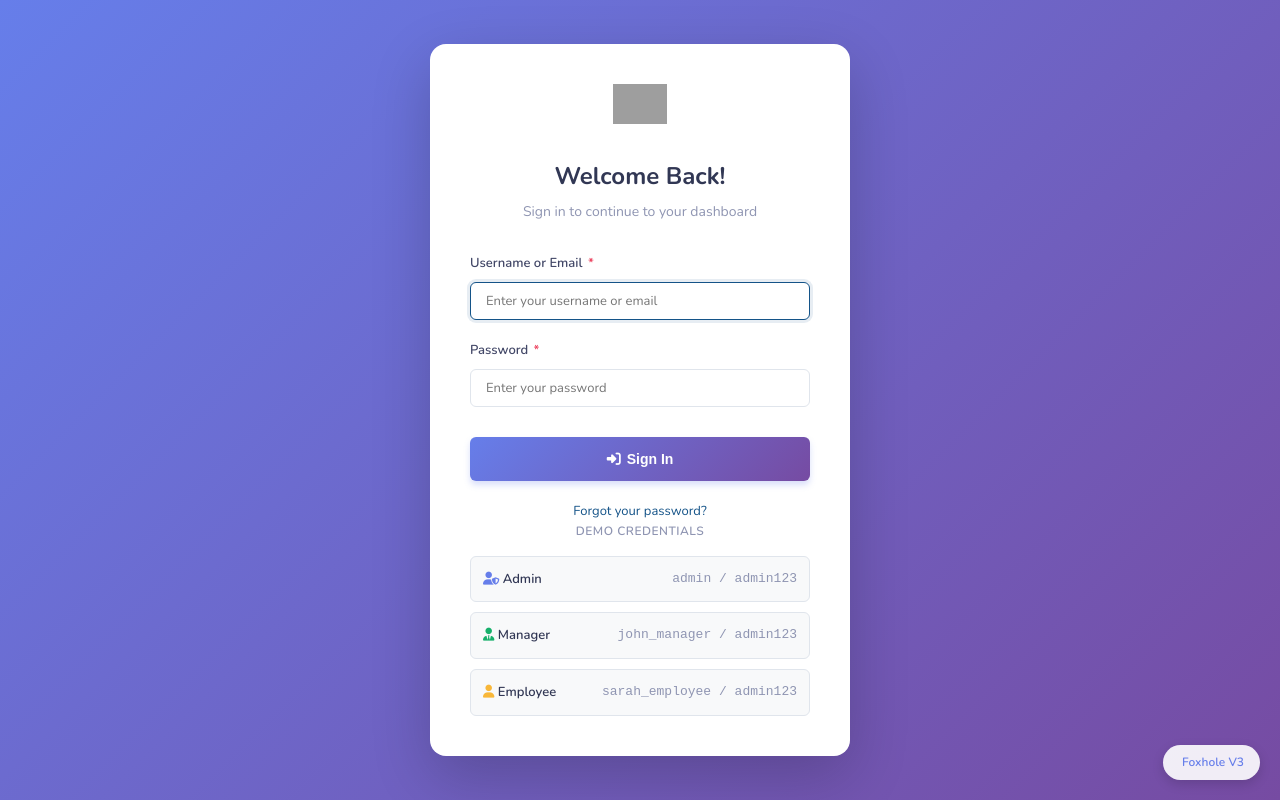
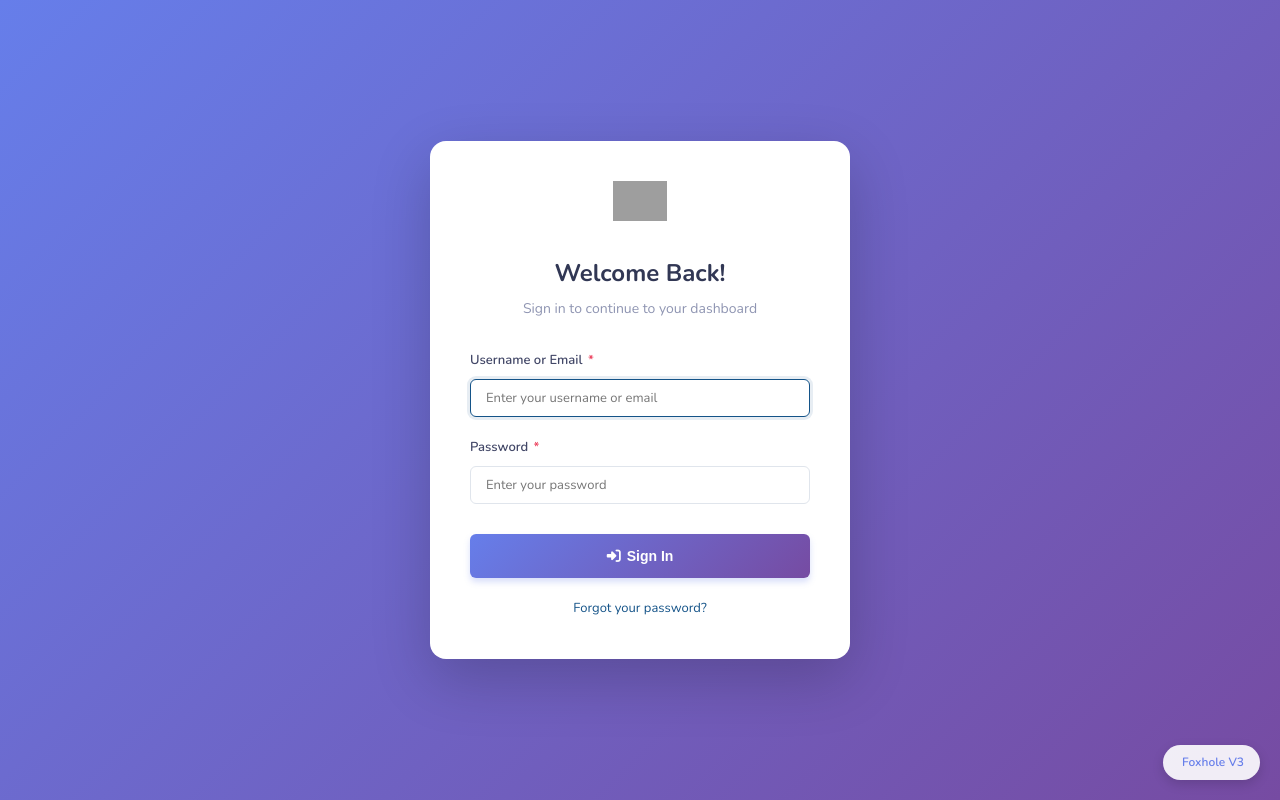
Before and after one commit to sood1992/Foxhole-new, a PHP site: page /login.php in a window 1280 px wide. Run offline with PHP 8.4, Linux system fonts and the light colour scheme; grey boxes are pictures that could not be loaded.

Commit message:
Remove demo credentials from login panel
Removed entire demo credentials section from login page for production deployment.

Removed:
- Demo Credentials heading
- Admin demo account (admin / admin123)
- Manager demo account (john_manager / admin123)
- Employee demo account (sarah_employee / admin123)

Security Impact:
- Prevents unauthorized access using known demo credentials
- Removes security vulnerability from public-facing login
- Production-ready authentication

Lines Removed: 38 lines (152-189)
Section: Demo Accounts with 3 credential displays

Production Safety: CRITICAL for live deployment

```diff
--- a/login.php
+++ b/login.php
@@ -148,45 +148,6 @@ if ($_SERVER['REQUEST_METHOD'] === 'POST') {
             <div class="auth-links">
                 <a href="forgot-password.php">Forgot your password?</a>
             </div>
-
-            <!-- Demo Accounts Section -->
-            <div class="social-login">
-                <p style="text-align: center; font-size: 12px; color: var(--text-secondary); margin-bottom: 15px; text-transform: uppercase; font-weight: 600; letter-spacing: 0.5px;">
-                    Demo Credentials
-                </p>
-                <div style="display: flex; flex-direction: column; gap: 10px;">
-                    <div style="padding: 12px; background: var(--light); border-radius: var(--radius-md); border: 1px solid var(--border-color);">
-                        <div style="display: flex; justify-content: space-between; align-items: center; font-size: 13px;">
-                            <span style="font-weight: 600; color: var(--heading-color);">
-                                <i class="fas fa-user-shield" style="color: #667eea;"></i> Admin
-                            </span>
-                            <span style="color: var(--text-secondary); font-family: 'Courier New', monospace;">
-                                admin / admin123
-                            </span>
-                        </div>
-                    </div>
-                    <div style="padding: 12px; background: var(--light); border-radius: var(--radius-md); border: 1px solid var(--border-color);">
-                        <div style="display: flex; justify-content: space-between; align-items: center; font-size: 13px;">
-                            <span style="font-weight: 600; color: var(--heading-color);">
-                                <i class="fas fa-user-tie" style="color: #17b06b;"></i> Manager
-                            </span>
-                            <span style="color: var(--text-secondary); font-family: 'Courier New', monospace;">
-                                john_manager / admin123
-                            </span>
-                        </div>
-                    </div>
-                    <div style="padding: 12px; background: var(--light); border-radius: var(--radius-md); border: 1px solid var(--border-color);">
-                        <div style="display: flex; justify-content: space-between; align-items: center; font-size: 13px;">
-                            <span style="font-weight: 600; color: var(--heading-color);">
-                                <i class="fas fa-user" style="color: #f8b739;"></i> Employee
-                            </span>
-                            <span style="color: var(--text-secondary); font-family: 'Courier New', monospace;">
-                                sarah_employee / admin123
-                            </span>
-                        </div>
-                    </div>
-                </div>
-            </div>
         </div>
 
         <!-- Version Badge -->
```
